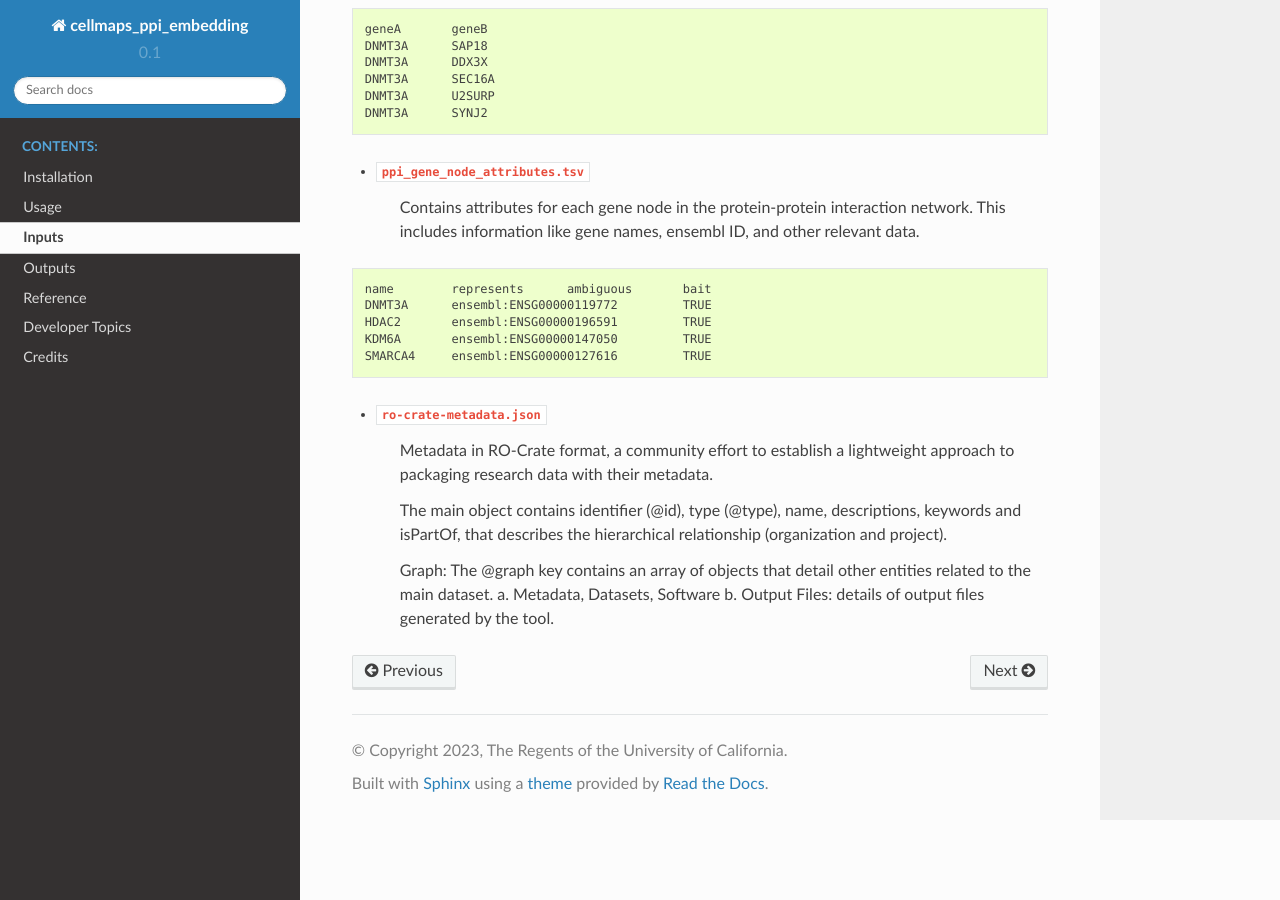
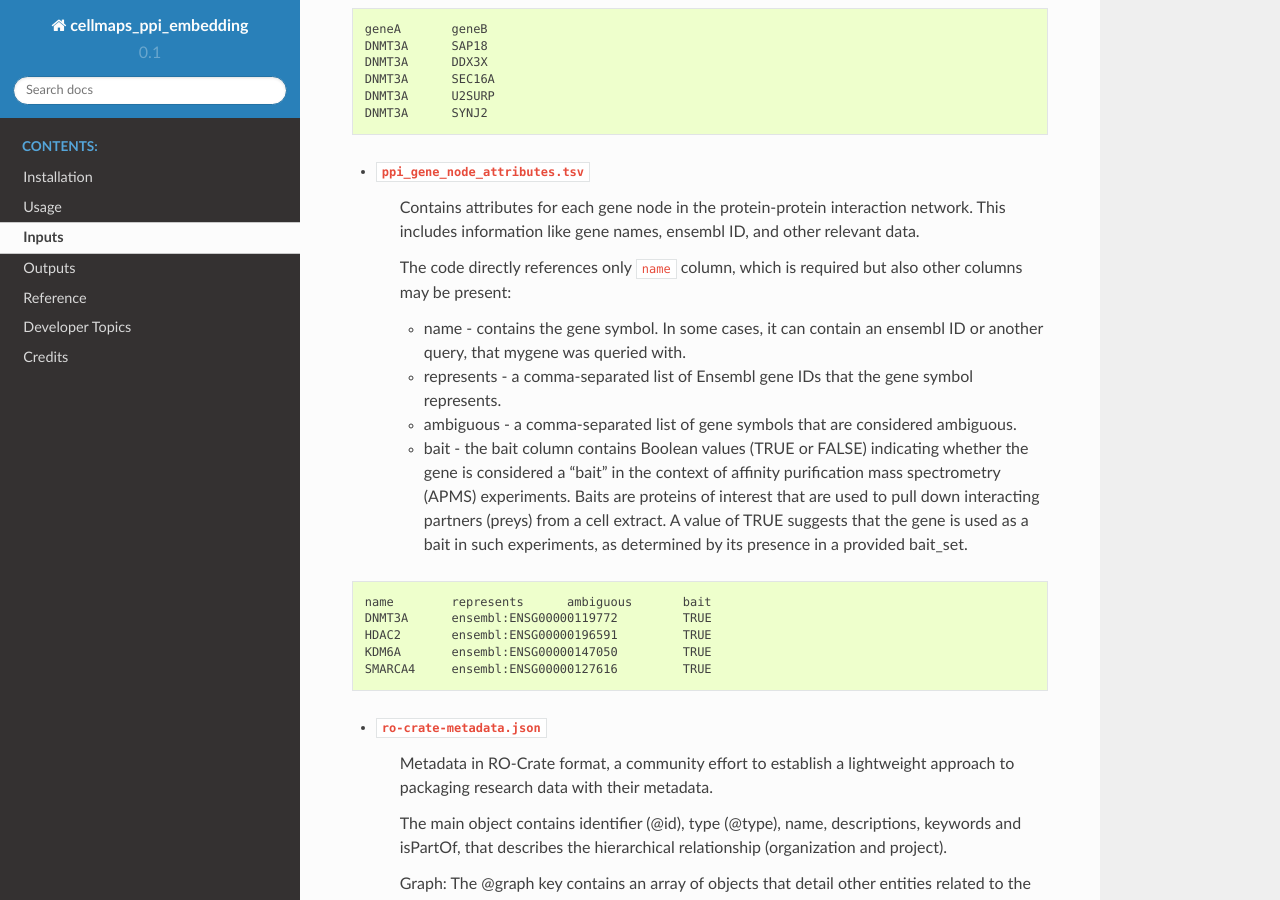
Before and after one commit to wadeschulz/cellmaps_ppi_embedding_experimental, a Sphinx documentation site: the page built from docs/inputs.rst, in a window 1280 px wide and 900 px high, scrolled down 334 px. Built offline with Sphinx 7.4.7 and the Read the Docs theme 2.0.0, drawn with Linux system fonts in a browser that asks for light colours; pages that are not in the unit, such as notebooks, are missing from menus.

Commit message:
Update inputs docs

```diff
--- a/docs/inputs.rst
+++ b/docs/inputs.rst
@@ -20,6 +20,13 @@ The directory should contain following files:
 - ``ppi_gene_node_attributes.tsv``
     Contains attributes for each gene node in the protein-protein interaction network. This includes information like gene names, ensembl ID, and other relevant data.
 
+    The code directly references only ``name`` column, which is required but also other columns may be present:
+
+    * name - contains the gene symbol. In some cases, it can contain an ensembl ID or another query, that mygene was queried with.
+    * represents - a comma-separated list of Ensembl gene IDs that the gene symbol represents.
+    * ambiguous - a comma-separated list of gene symbols that are considered ambiguous.
+    * bait - the bait column contains Boolean values (TRUE or FALSE) indicating whether the gene is considered a "bait" in the context of affinity purification mass spectrometry (APMS) experiments. Baits are proteins of interest that are used to pull down interacting partners (preys) from a cell extract. A value of TRUE suggests that the gene is used as a bait in such experiments, as determined by its presence in a provided bait_set.
+
 .. code-block::
 
     name	represents	ambiguous	bait
```
